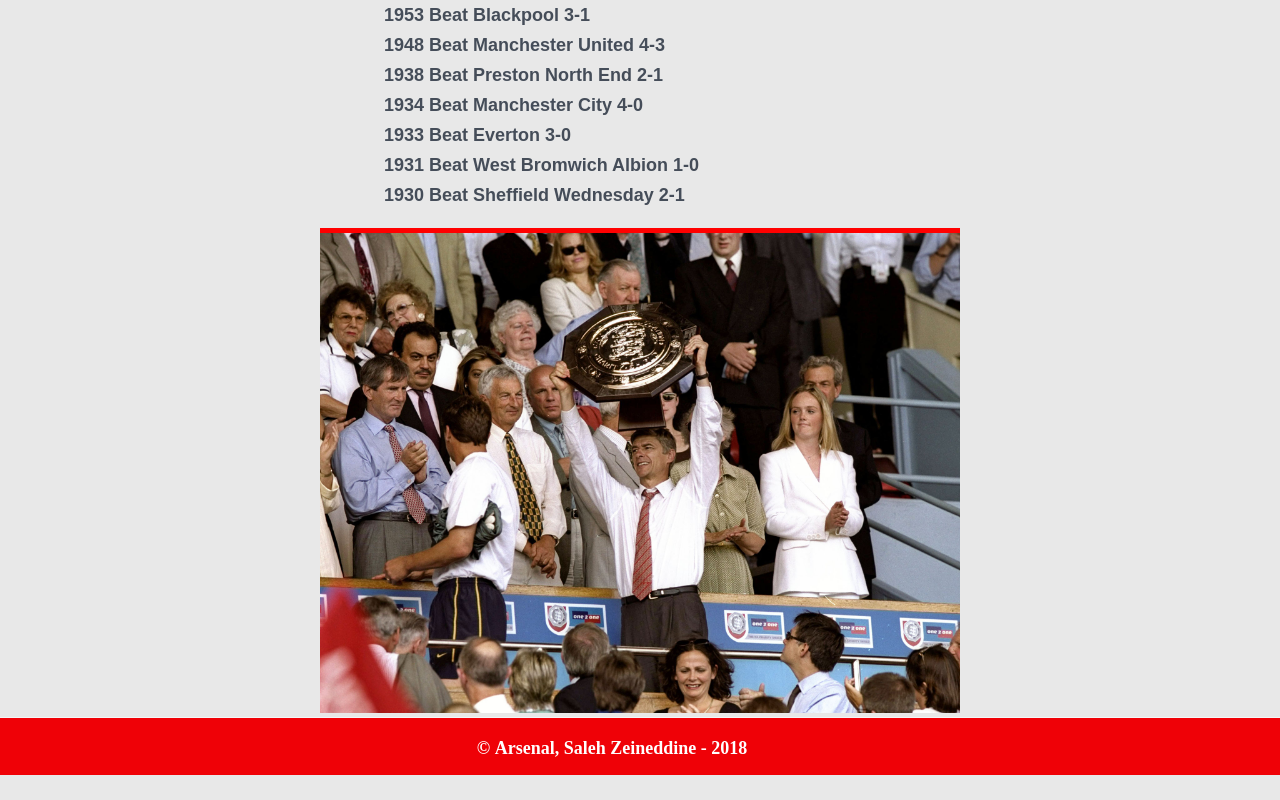
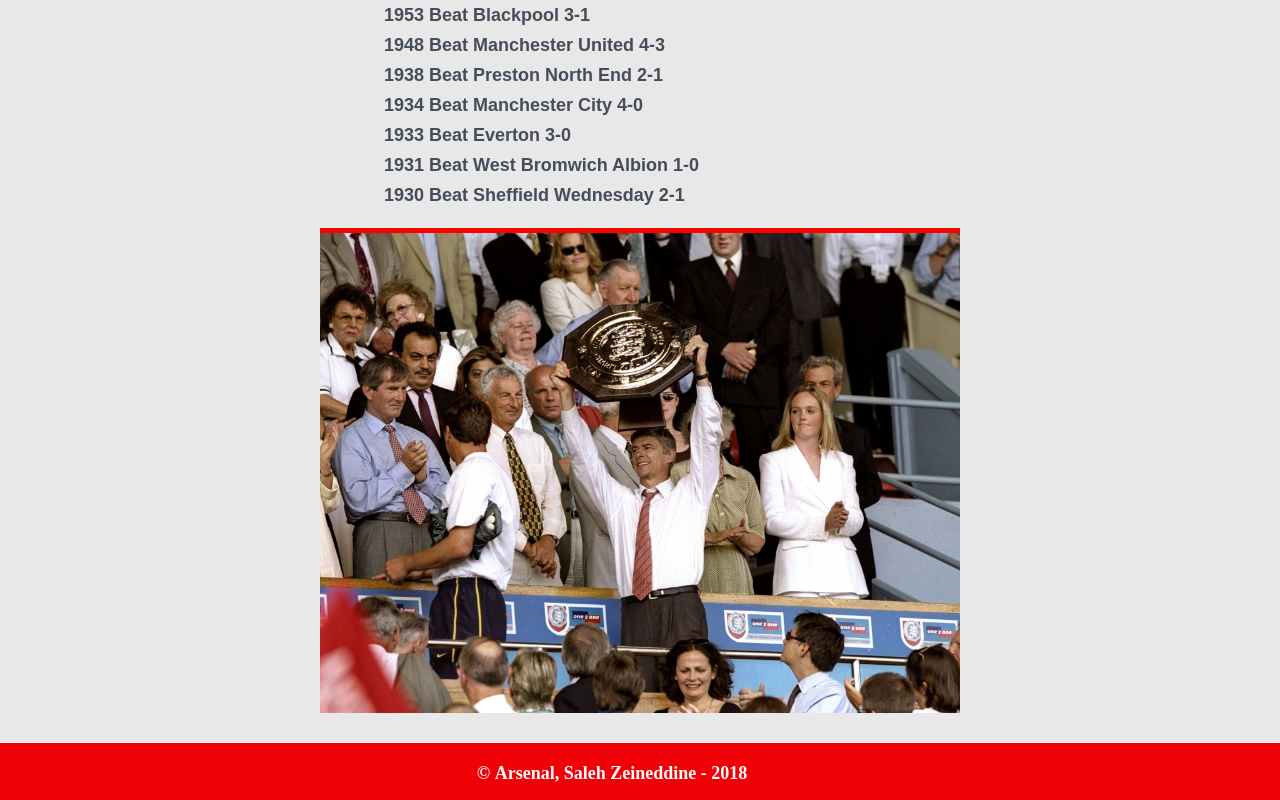
Before and after one commit to SalZed/Web-Des, a plain HTML site: page Trophies.html in a window 1280 px wide. Shown: the part 4200-5000 px from the top of the page. Before the commit the page ends 4975 px from the top, so only its background shows below. Drawn offline with Linux system fonts and the light colour scheme.

Commit message:
Add files via upload

```diff
--- a/Trophies.html
+++ b/Trophies.html
@@ -86,7 +86,7 @@ left:30%;}}
 1931  Beat West Bromwich Albion 1-0<br>
 1930  Beat Sheffield Wednesday 2-1<br>
 </h3>
-<div class="images"><img src="trophies/trophies7.jpg"></div>
+<div class="images"><img src="trophies/trophies7.jpg" style="padding-bottom: 25px;"></div>
 <footer id="sticky">&copy&nbspArsenal, Saleh Zeineddine - 2018
 </footer>
 </html>
```
